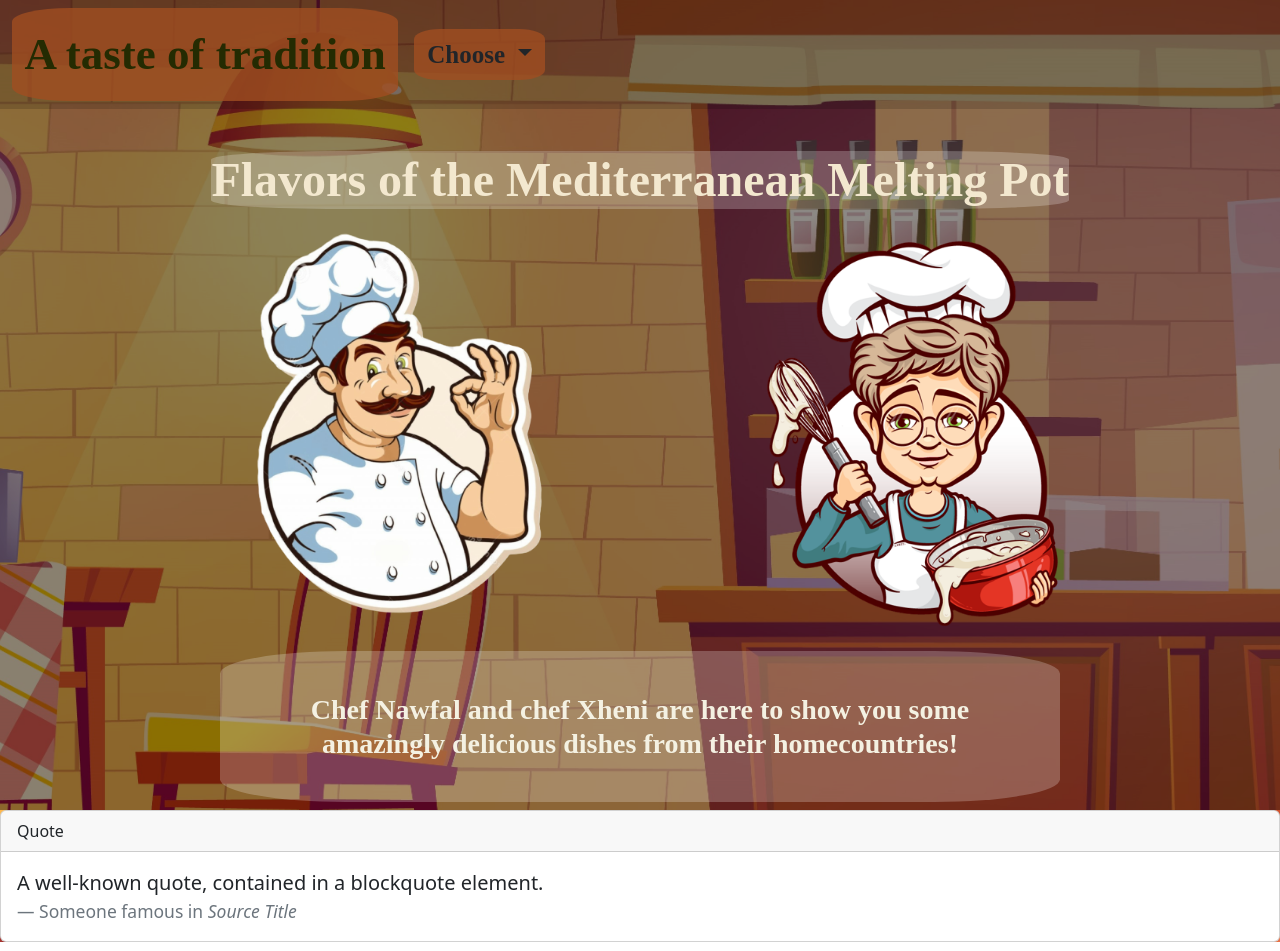
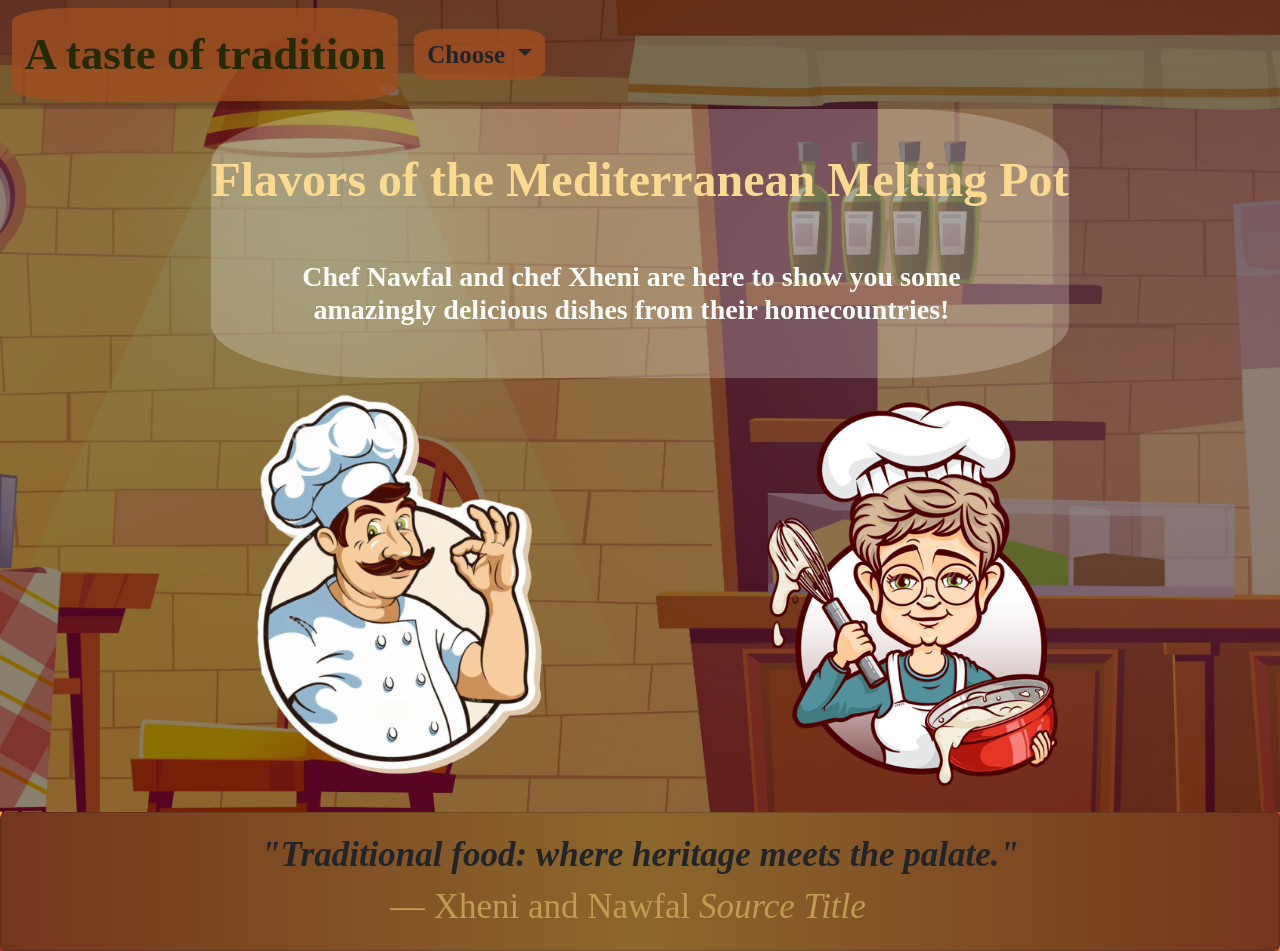
Before and after one commit to nsentissi/Cookbook, a plain HTML site: page index.html in a window 1280 px wide. Drawn offline with nearby package versions, Linux system fonts and the light colour scheme; a web font is replaced by a local one.

Commit message:
add changes on the footer

```diff
--- a/index.html
+++ b/index.html
@@ -18,7 +18,7 @@
               <button class="navbar-toggler" type="button" data-bs-toggle="collapse" data-bs-target="#navbarNavDarkDropdown" aria-controls="navbarNavDarkDropdown" aria-expanded="false" aria-label="Toggle navigation">
                 <span class="navbar-toggler-icon"></span>
               </button>
-              <div class="collapse navbar-collapse" id="navbarNavDarkDropdown">
+              <div class="collapse navbar-collapse" >
                 <ul class="navbar-nav">
                   <li class="nav-item dropdown" >
                     <button class="btn dropdown-toggle" data-bs-toggle="dropdown" aria-expanded="false">
@@ -35,27 +35,26 @@
           </nav>
         </header>
           <div class="contentFirst">
+            <div class="allTitles">
           <div class="titleFirst">
             <h2>Flavors of the Mediterranean Melting Pot</h2>
           </div>
+          <div class="underTitle">
+            <h3>Chef Nawfal and chef Xheni are here to show you some amazingly delicious dishes from their homecountries!</h3>
+        </div>
+    </div>
         <div class="homepage">
             <img id="chef" src="resources/cooking-clipart-chef-4-removebg-preview.png" alt="grandma">
             <img id="chefin" src="resources/Chef_Grandma_Final-removebg-preview.png" alt="grandma">
-        </div>
-        <div class="underTitle">
-            <h3>Chef Nawfal and chef Xheni are here to show you some amazingly delicious dishes from their homecountries!</h3>
         </div>
     </div>
 
       <footer>
         <div class="card">
-            <div class="card-header">
-              Quote
-            </div>
             <div class="card-body">
               <blockquote class="blockquote mb-0">
-                <p>A well-known quote, contained in a blockquote element.</p>
-                <footer class="blockquote-footer">Someone famous in <cite title="Source Title">Source Title</cite></footer>
+                <p>"Traditional food: where heritage meets the palate."</p>
+                <footer class="blockquote-footer">Xheni and Nawfal <cite title="Source Title">Source Title</cite></footer>
               </blockquote>
             </div>
           </div>
--- a/style.css
+++ b/style.css
@@ -55,10 +55,13 @@ body{
     font-family:'Neucha' ;
     font-size: 3rem;
     font-weight: bold;
-    color: #f3e8cf;
+    color: #fada90;
+    text-align: center;
+}
+
+.allTitles{
     background-color: rgba(252, 252, 252, 0.226);
-    border-radius: 15%;
-
+    border-radius: 20%;
 }
 .homepage{
     display: flex;
@@ -84,13 +87,38 @@ body{
 .underTitle h3{
     font-family:'Neucha' ;
     font-weight: bold;
-    color: #f4f1e2;
-    background-color: rgba(252, 252, 252, 0.226);
-    border-radius: 15%;
+    color: #fcfbf8;
     padding: 5%;
     width: 60ch;
     text-align: center;
 }
+
+  footer .card {
+    background: linear-gradient(to right, #74351d,#8c672c, #74351d);
+}
+
+.card-body {
+    display: flex;
+    flex-direction: column;
+    align-items: center;
+    justify-content: center;
+    height: 100%;
+    }
+    .blockquote p {
+        font-size: 35px;
+        font-style: italic;
+        font-family:'Neucha' ;
+        font-weight: bolder;
+    }
+
+    footer .blockquote-footer {
+        margin-left: 17%;
+        font-size: 35px;
+        font-family:'Neucha' ;
+        color: #be9c52;
+
+    }
+
 /*morocco recipes page*/
 .cookbook-recipes {
     display: flex;
```
